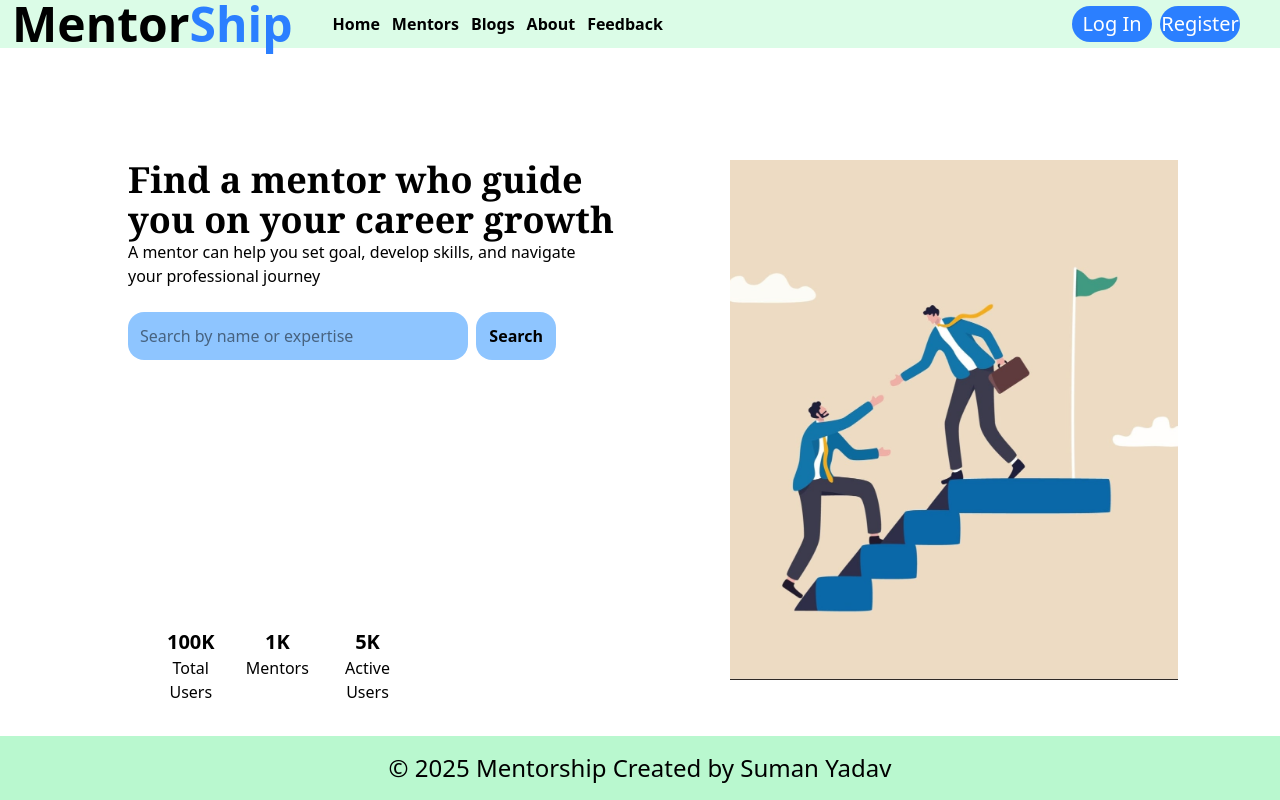
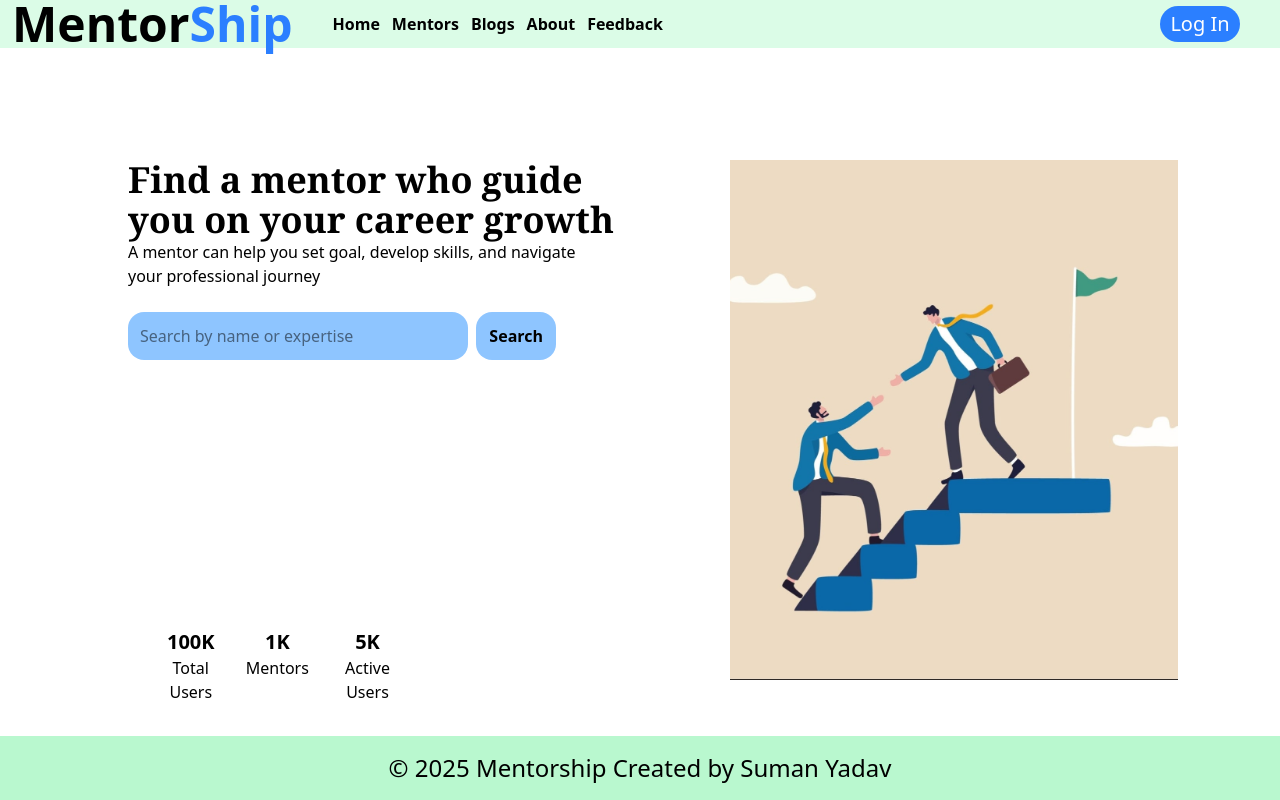
Before and after one commit to Ydv-Suman/MentorShip, a React (Vite) app: page /home in a window 1280 px wide. Built offline with nearby package versions, Linux system fonts and the light colour scheme.

Commit message:
minor change

```diff
--- a/src/components/NavBar.jsx
+++ b/src/components/NavBar.jsx
@@ -18,12 +18,10 @@ function NavBar(){
                 </nav>
             </div>
             <div>
-                <nav className="absolute top-1.5 right-32 text-xl">
+                <nav className="absolute top-1.5 right-10 text-xl">
                     <p className="cursor-pointer text-white hover:text-red-600 w-20 h-9 bg-blue-500 p-2 rounded-full flex items-center justify-center"><Link to="/login">Log In</Link></p>
                 </nav>
-                <nav className="absolute top-1.5 right-10 text-xl">
-                    <p className="cursor-pointer text-white hover:text-cyan-500 w-20 h-9 bg-blue-500 p-3 rounded-full flex items-center justify-center">Register</p>
-                </nav>
+
             </div>
 
         </div>
--- a/src/route/LandingPage.jsx
+++ b/src/route/LandingPage.jsx
@@ -64,8 +64,8 @@ function LandingPage() {
       </div>
 
       <div className="absolute top-[75%] left-[10%]">
-      <div className="flex flex-row gap-5 mt-[10%] ml-[10%]">
-          <div className="flex flex-col text-center">
+      <div className="flex flex-row gap-5 mt-[10%] ml-[10%] ont-semibold text-l">
+          <div className="flex flex-col text-center ">
             <p className="font-semibold text-xl">100K </p>
             <p>Total Users </p>
           </div>
```
